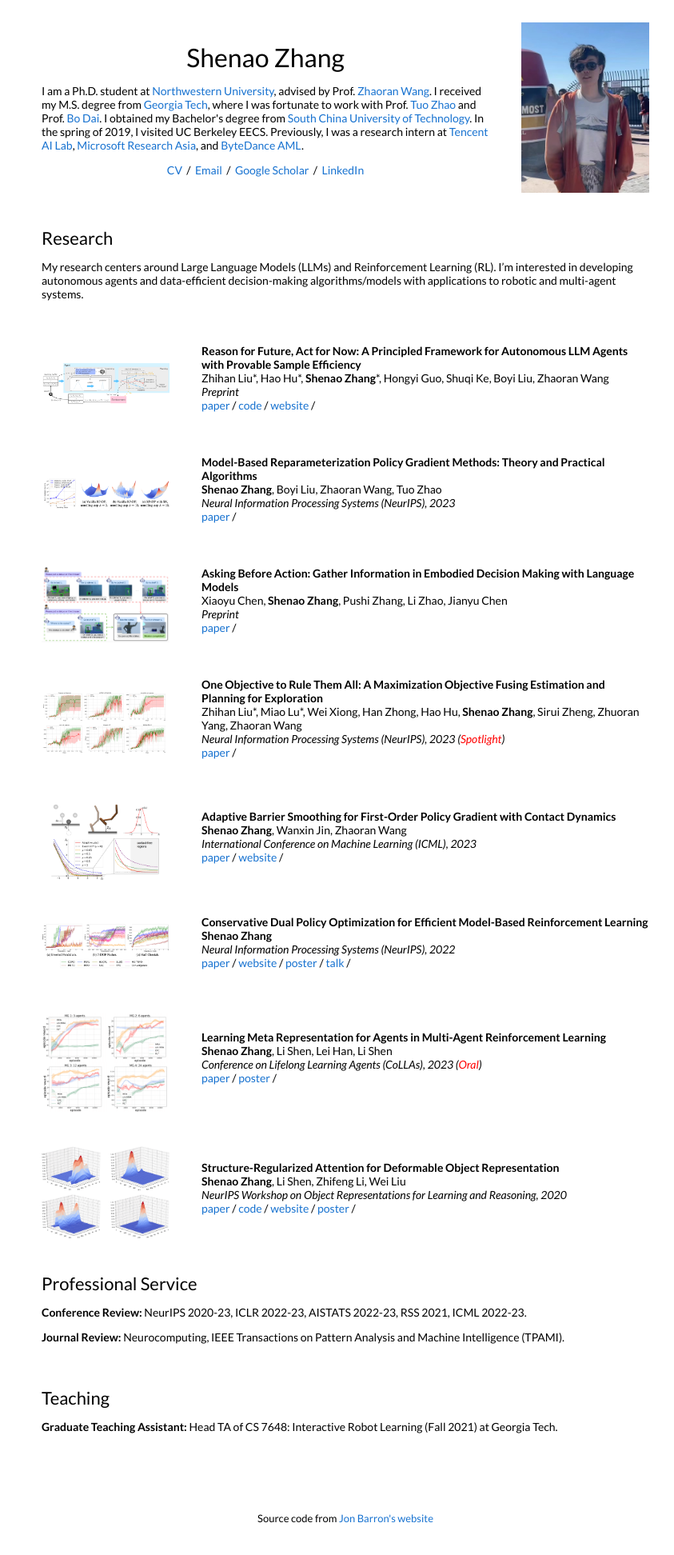
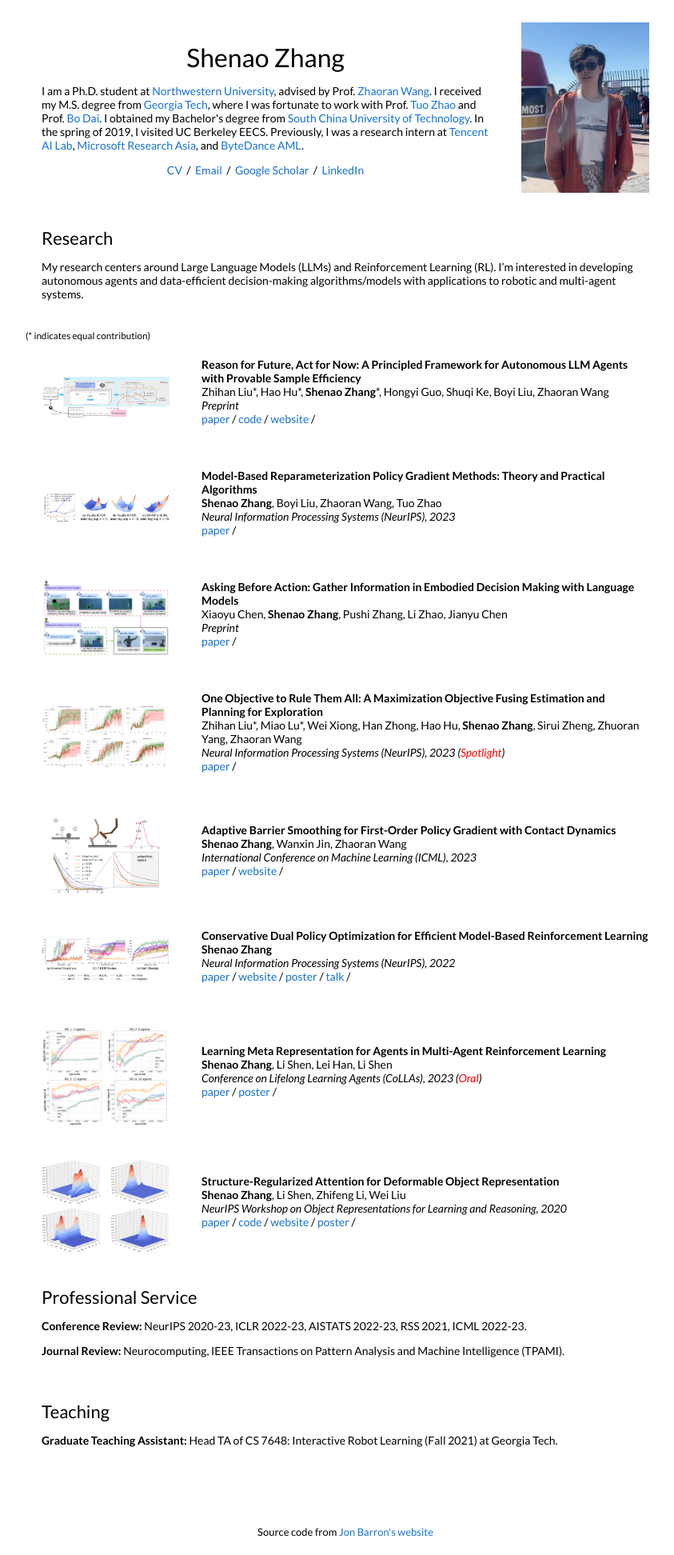
Before and after one commit to shenao-zhang/shenao-zhang.github.io, a Jekyll site: the page built from _posts/2023-09-01-rafa.markdown, in a window 1280 px wide. Shown: the whole page at 80% size, without its empty margins (208-1051 px from the left). Built offline with Jekyll 4.4.1, drawn with Linux system fonts in a browser that asks for light colours.

Commit message:
Update default.html

```diff
--- a/_layouts/default.html
+++ b/_layouts/default.html
@@ -62,7 +62,7 @@
           </tr>
         </table>
         <table style="width:100%;border:0px;border-spacing:0px;border-collapse:separate;margin-right:auto;margin-left:auto;">
-
+        <small>(* indicates equal contribution)</small><br>
           {% for post in site.posts %}
           {% for cat in post.categories %}
           {% if cat == 'research' %}
```
